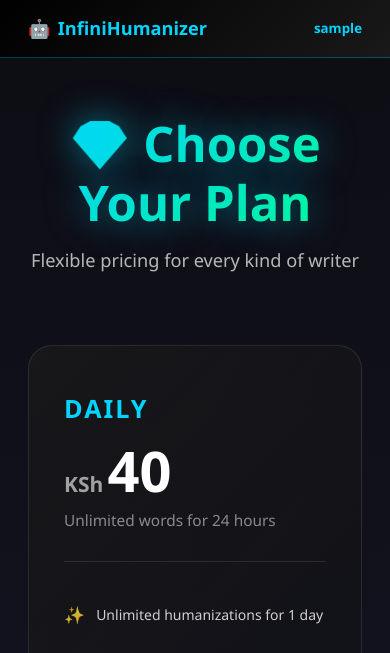
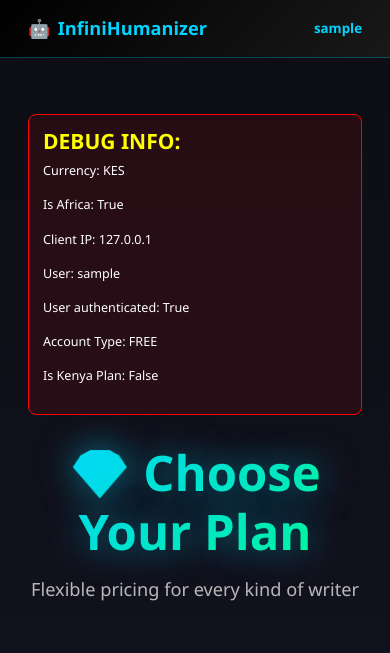
Before and after one commit to RunZER0/infinihumanizer, a Django app: page /humanizer/pricing/ in a window 390 px wide. Shown: the top 653 px of the page. Run offline with Django 5.2, Linux system fonts and the light colour scheme; the visitor is signed in with stand-in values (Sample User, id 1).

Commit message:
Hide hamburger menu and force Kenya pricing for testing

```diff
--- a/humanizer/templates/pricing.html
+++ b/humanizer/templates/pricing.html
@@ -377,6 +377,18 @@ nav {
 {% include 'includes/sidebar.html' %}
 
 <div class="pricing-container">
+    <!-- DEBUG INFO - Remove after testing -->
+    <div style="background: rgba(255, 0, 0, 0.1); padding: 1rem; margin-bottom: 2rem; border: 1px solid red; border-radius: 8px;">
+        <h3 style="color: #ff0; margin-bottom: 0.5rem;">DEBUG INFO:</h3>
+        <p style="color: #fff; font-size: 0.9rem;">Currency: {{ pricing.currency }}</p>
+        <p style="color: #fff; font-size: 0.9rem;">Is Africa: {{ is_africa }}</p>
+        <p style="color: #fff; font-size: 0.9rem;">Client IP: {{ client_ip }}</p>
+        <p style="color: #fff; font-size: 0.9rem;">User: {{ user.username }}</p>
+        <p style="color: #fff; font-size: 0.9rem;">User authenticated: {{ user.is_authenticated }}</p>
+        <p style="color: #fff; font-size: 0.9rem;">Account Type: {{ user.profile.account_type }}</p>
+        <p style="color: #fff; font-size: 0.9rem;">Is Kenya Plan: {{ user.profile.is_kenya_plan }}</p>
+    </div>
+
     <!-- Header -->
     <div class="pricing-header">
         <h1>💎 Choose Your Plan</h1>
--- a/humanizer/views.py
+++ b/humanizer/views.py
@@ -329,6 +329,9 @@ def pricing_view(request):
     client_ip = get_client_ip(request)
     is_africa = is_african_ip(client_ip)
 
+    # FORCE Kenya pricing for testing (remove this later for production)
+    is_africa = True
+
     # Set pricing based on location
     if is_africa:
         # Kenya/Africa pricing in KES
--- a/templates/base.html
+++ b/templates/base.html
@@ -35,9 +35,9 @@
     </div>
     {% endif %}
 
-    <!-- Navigation -->
+    <!-- Navigation - HIDDEN (using sidebar instead) -->
     {% if user.is_authenticated %}
-    <nav>
+    <nav style="display: none;">
         <div class="nav-container">
             <a href="{% url 'humanizer' %}" class="logo">InfiniHumanizer</a>
             <button class="hamburger" id="hamburger" aria-label="Toggle menu">
```
